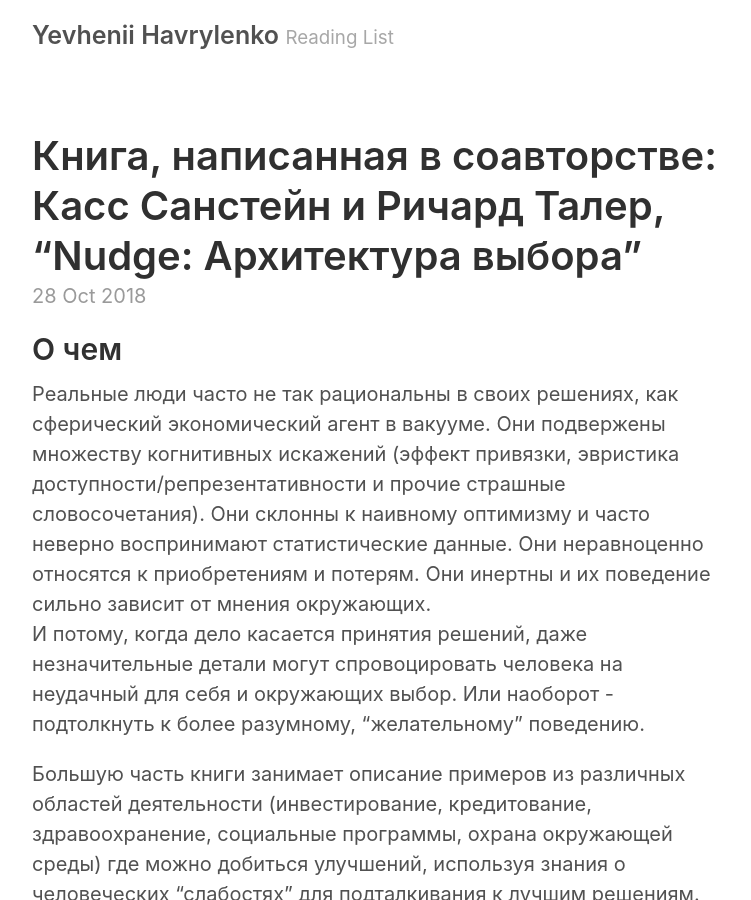
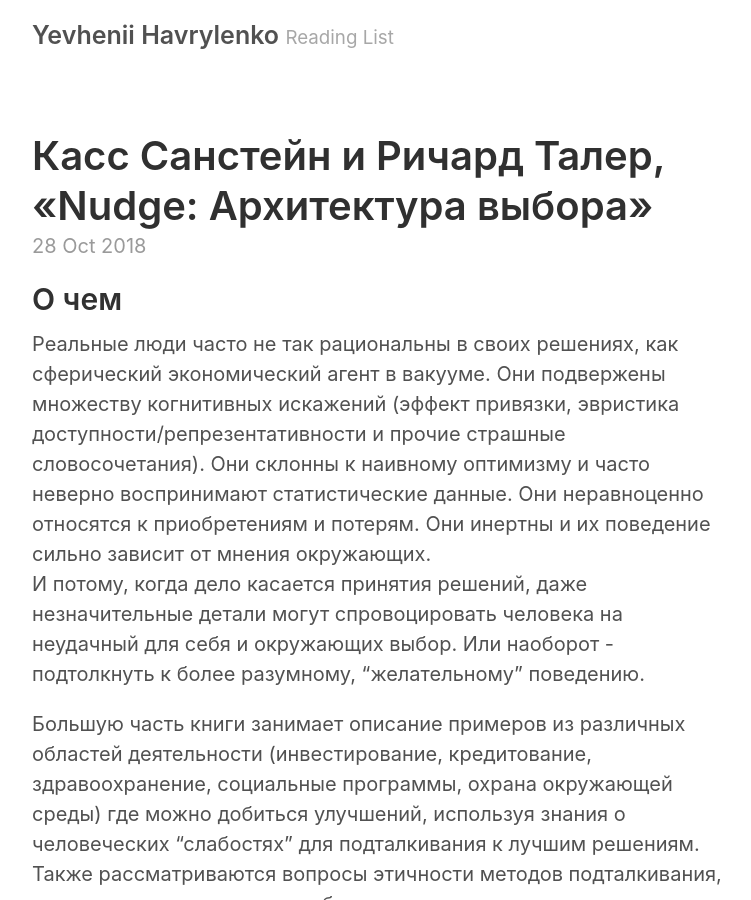
Before and after one commit to yevhenii-havrylenko/yevhenii-havrylenko.github.io, a Jekyll site: the page built from _posts/2018-10-28-nudge.md, in a window 1280 px wide and 900 px high. Shown: the whole window, without its empty margins (258-1009 px from the left). Built offline with Jekyll 4.4.1, drawn with Linux system fonts in a browser that asks for light colours.

Commit message:
Update 2018-10-28-nudge.md

```diff
--- a/_posts/2018-10-28-nudge.md
+++ b/_posts/2018-10-28-nudge.md
@@ -1,6 +1,6 @@
 ---
 layout: post
-title: 'Книга, написанная в соавторстве: Касс Санстейн и Ричард Талер, “Nudge: Архитектура выбора”'
+title: 'Касс Санстейн и Ричард Талер, «Nudge: Архитектура выбора»'
 ---
 
 ## О чем
```
